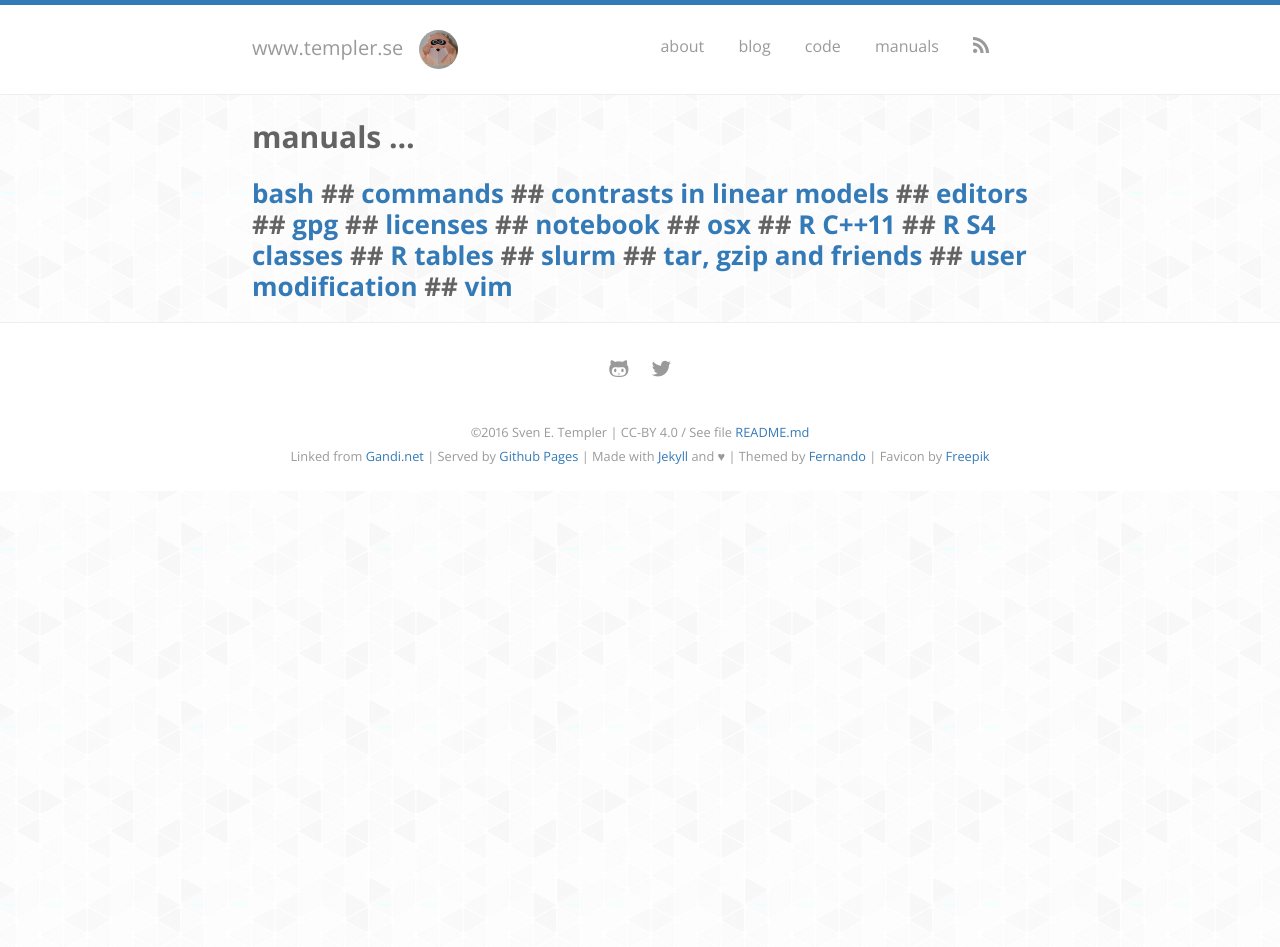
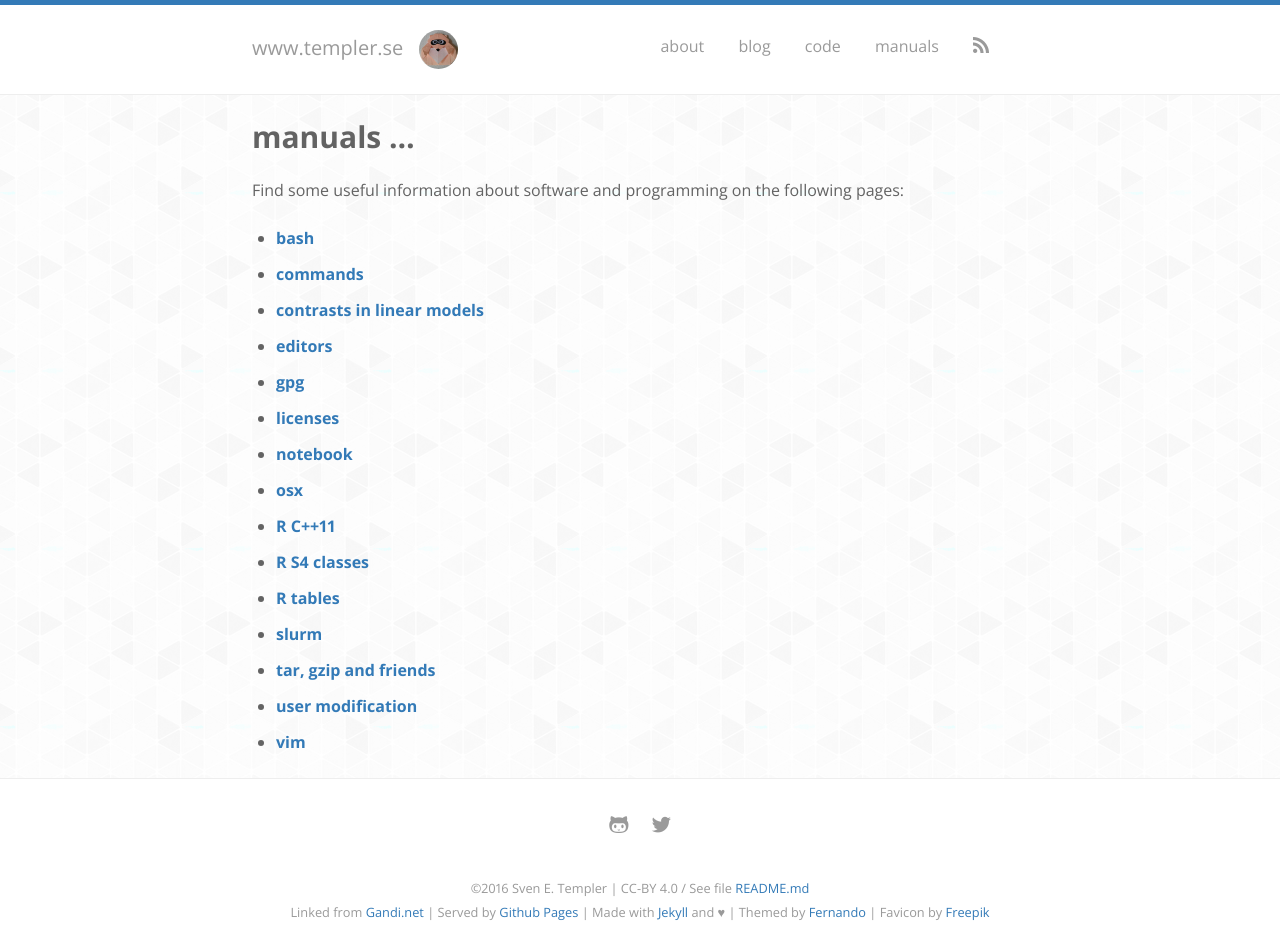
Before and after one commit to pmdbio/setempler.github.io, a Jekyll site: the page built from manuals/index.md, in a window 1280 px wide. Built offline with Jekyll 4.4.1, drawn with Linux system fonts in a browser that asks for light colours; nearby versions of some CDN libraries; some web fonts are replaced; before the commit the page ends 900 px from its top, so only the background shows below that.

Commit message:
page manuals: convert to list

```diff
--- a/manuals/index.md
+++ b/manuals/index.md
@@ -4,4 +4,8 @@ layout: default
 
 # manuals ...
 
-{% for man in site.manuals %}## [{{ man.title }}]({{ man.url | prepend: site.baseurl }}) {% endfor %}
+Find some useful information about software and programming on the following pages:
+
+{% for man in site.manuals %}
+* **[{{ man.title }}]({{ man.url | prepend: site.baseurl }})**
+{% endfor %}
```
